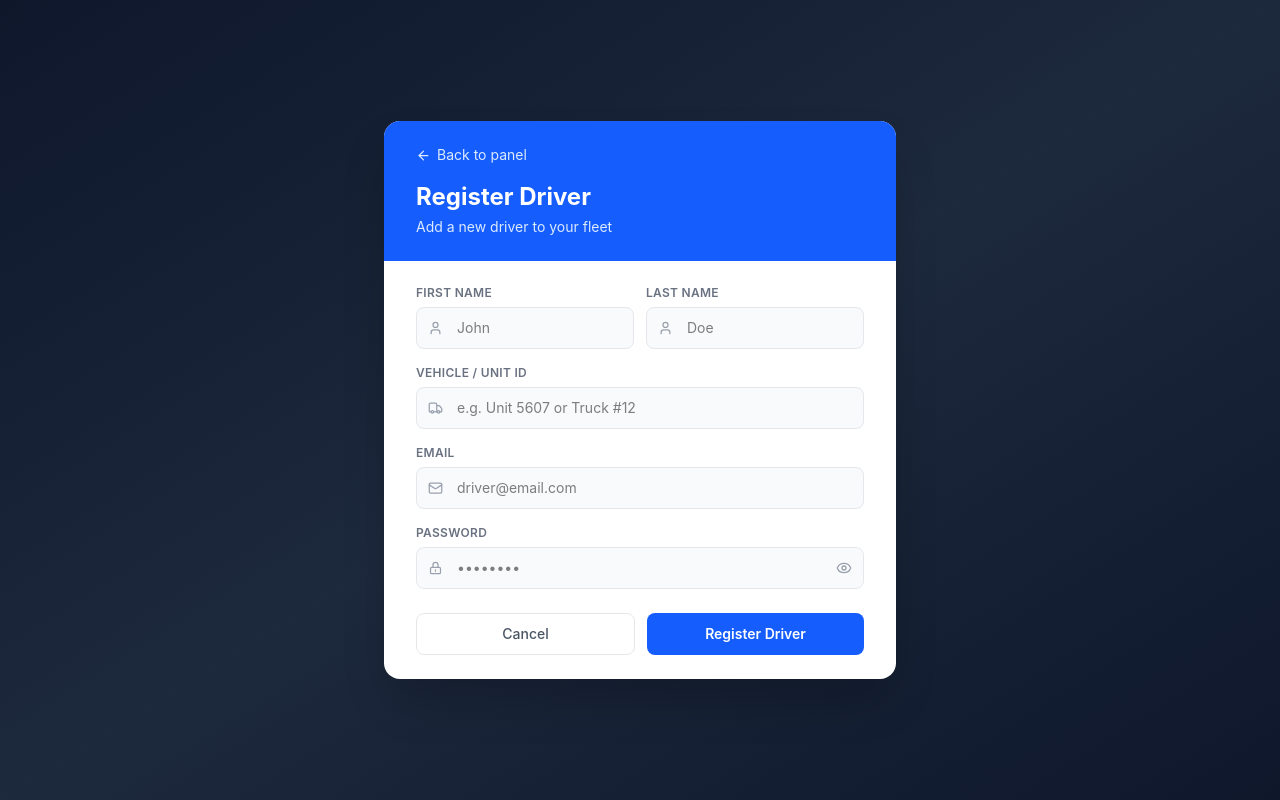
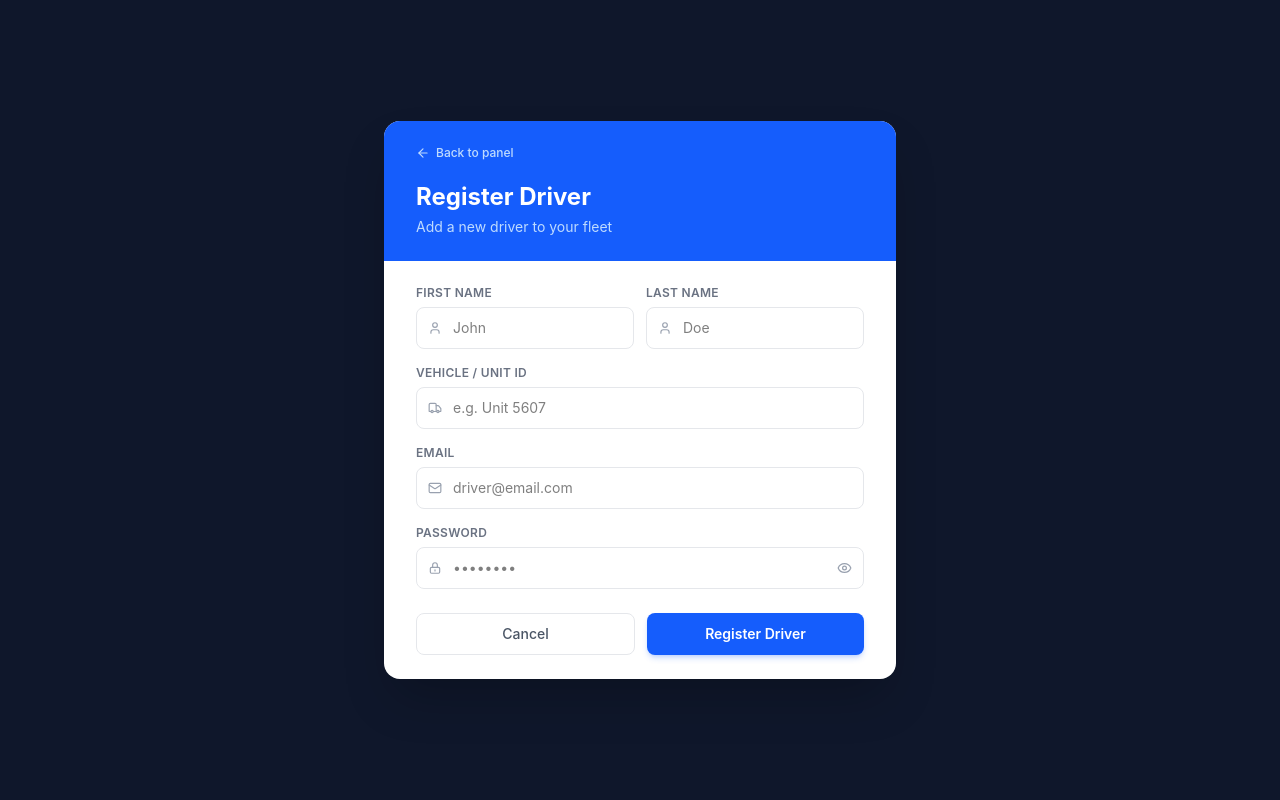
Before and after one commit to Judadimo22/skyloadWeb, a React (Vite) app: page /registerUser in a window 1280 px wide. Built offline with nearby package versions, Linux system fonts and the light colour scheme.

Commit message:
nd-Mejoras visuales Sign up

```diff
--- a/src/Components/Login/Login.jsx
+++ b/src/Components/Login/Login.jsx
@@ -2,27 +2,26 @@ import { useState } from "react";
 import { useDispatch } from "react-redux";
 import { useNavigate } from "react-router-dom";
 import { loginAdmin } from "../../redux/actions/adminActions";
+import { AlertCircle, Eye, EyeOff, Mail, MapPin, Package, Truck, Users } from "lucide-react";
+
+const FEATURES = [
+  { icon: MapPin,   text: "Live GPS tracking for all drivers" },
+  { icon: Truck,    text: "Assign and manage loads in seconds" },
+  { icon: Package,  text: "Real-time shipment status updates" },
+  { icon: Users,    text: "Full driver management dashboard" },
+];
 
 export default function Login() {
 
-  const dispatch = useDispatch();
-  const navigate = useNavigate();
+  const dispatch  = useDispatch();
+  const navigate  = useNavigate();
 
-  const [form, setForm] = useState({
-    email: "",
-    password: ""
-  });
-
-  const [loading, setLoading] = useState(false);
-  const [error, setError] = useState("");
+  const [form, setForm]               = useState({ email: "", password: "" });
+  const [loading, setLoading]         = useState(false);
+  const [error, setError]             = useState("");
   const [showPassword, setShowPassword] = useState(false);
 
-  const handleChange = (e) => {
-    setForm({
-      ...form,
-      [e.target.name]: e.target.value
-    });
-  };
+  const handleChange = (e) => setForm({ ...form, [e.target.name]: e.target.value });
 
   const handleSubmit = async (e) => {
     e.preventDefault();
@@ -34,97 +33,156 @@ export default function Login() {
     }
 
     try {
-
       setLoading(true);
-
-      const result = await dispatch(
-        loginAdmin(form.email, form.password)
-      );
-
-      if (result.status) {
-        navigate("/home");
-      }
-
-    } catch (err) {
-
+      const result = await dispatch(loginAdmin(form.email, form.password));
+      if (result.status) navigate("/home");
+    } catch {
       setError("Invalid email or password");
-
     } finally {
-
       setLoading(false);
-
     }
   };
 
   return (
-    <div className="min-h-screen flex items-center justify-center bg-gray-100">
+    <div className="min-h-screen flex">
 
-      <div className="w-full max-w-md bg-white rounded-2xl shadow-lg p-8">
+      {/* ── Left brand panel ── */}
+      <div className="hidden lg:flex lg:w-[52%] bg-slate-900 flex-col justify-between p-12 relative overflow-hidden">
 
-        <h2 className="text-2xl font-semibold text-center text-gray-800 mb-6">
-          Sign In
-        </h2>
+        {/* Decorative background circles */}
+        <div className="absolute -top-24 -right-24 w-96 h-96 bg-blue-600/10 rounded-full pointer-events-none" />
+        <div className="absolute top-1/2 -left-32 w-80 h-80 bg-blue-500/8 rounded-full pointer-events-none" />
+        <div className="absolute -bottom-20 right-20 w-64 h-64 bg-blue-700/10 rounded-full pointer-events-none" />
 
-        <form onSubmit={handleSubmit} className="space-y-5">
+        {/* Logo */}
+        <div className="flex items-center gap-3 relative z-10">
+          <div className="w-10 h-10 bg-blue-600 rounded-xl flex items-center justify-center shadow-lg shadow-blue-600/30">
+            <Truck size={20} className="text-white" />
+          </div>
+          <span className="text-xl font-bold text-white tracking-tight">Skyload Admin</span>
+        </div>
+
+        {/* Hero */}
+        <div className="relative z-10">
+          <div className="inline-flex items-center gap-2 bg-blue-600/20 border border-blue-500/30 rounded-full px-4 py-1.5 mb-6">
+            <div className="w-2 h-2 bg-blue-400 rounded-full animate-pulse" />
+            <span className="text-blue-300 text-xs font-semibold uppercase tracking-widest">Fleet Management Platform</span>
+          </div>
+
+          <h1 className="text-4xl font-bold text-white leading-tight mb-4">
+            Real-time fleet<br />
+            <span className="text-blue-400">management</span>
+          </h1>
+
+          <p className="text-slate-400 text-base mb-10 leading-relaxed max-w-sm">
+            Monitor your drivers, assign loads, and track shipments — all in one place.
+          </p>
+
+          <div className="space-y-3">
+            {FEATURES.map(({ icon: Icon, text }) => (
+              <div key={text} className="flex items-center gap-3">
+                <div className="w-8 h-8 bg-blue-600/20 border border-blue-500/20 rounded-lg flex items-center justify-center flex-shrink-0">
+                  <Icon size={14} className="text-blue-400" />
+                </div>
+                <span className="text-slate-300 text-sm">{text}</span>
+              </div>
+            ))}
+          </div>
+        </div>
+
+        {/* Footer */}
+        <p className="text-slate-600 text-xs relative z-10">
+          © {new Date().getFullYear()} Skyload. All rights reserved.
+        </p>
+
+      </div>
+
+      {/* ── Right form panel ── */}
+      <div className="flex-1 flex items-center justify-center bg-gray-50 p-6">
+
+        <div className="w-full max-w-sm">
+
+          {/* Mobile logo */}
+          <div className="flex items-center gap-2 mb-8 lg:hidden">
+            <div className="w-8 h-8 bg-blue-600 rounded-lg flex items-center justify-center">
+              <Truck size={15} className="text-white" />
+            </div>
+            <span className="text-lg font-bold text-gray-800">Skyload Admin</span>
+          </div>
+
+          <h2 className="text-2xl font-bold text-gray-900 mb-1">Welcome back</h2>
+          <p className="text-gray-500 text-sm mb-8">Sign in to your admin account</p>
+
+          <form onSubmit={handleSubmit} className="space-y-4">
 
             {error && (
-            <div className="bg-blue-50 border border-blue-200 text-blue-700 text-sm text-center rounded-lg px-4 py-2">
+              <div className="flex items-center gap-2.5 bg-blue-50 border border-blue-200 text-blue-700 text-sm rounded-lg px-4 py-3">
+                <AlertCircle size={15} className="flex-shrink-0" />
                 {error}
               </div>
             )}
 
             <div>
-            <label className="text-sm text-gray-600">Email</label>
+              <label className="block text-xs font-semibold text-gray-500 uppercase tracking-wide mb-1.5">
+                Email
+              </label>
+              <div className="relative">
+                <Mail size={14} className="absolute left-3 top-1/2 -translate-y-1/2 text-gray-400" />
                 <input
                   type="email"
                   name="email"
                   value={form.email}
                   onChange={handleChange}
-              placeholder="example@email.com"
-              className="w-full mt-1 px-4 py-2 border rounded-lg focus:outline-none focus:ring-2 focus:ring-blue-500"
+                  placeholder="admin@skyload.com"
+                  className="w-full pl-9 pr-4 py-2.5 border border-gray-200 rounded-lg text-sm bg-white focus:outline-none focus:ring-2 focus:ring-blue-500 focus:border-transparent transition"
                 />
+              </div>
             </div>
 
             <div>
-            <label className="text-sm text-gray-600">Password</label>
-
+              <label className="block text-xs font-semibold text-gray-500 uppercase tracking-wide mb-1.5">
+                Password
+              </label>
               <div className="relative">
-
+                <svg className="absolute left-3 top-1/2 -translate-y-1/2 text-gray-400 w-3.5 h-3.5" fill="none" stroke="currentColor" viewBox="0 0 24 24">
+                  <path strokeLinecap="round" strokeLinejoin="round" strokeWidth={2} d="M12 15v2m-6 4h12a2 2 0 002-2v-6a2 2 0 00-2-2H6a2 2 0 00-2 2v6a2 2 0 002 2zm10-10V7a4 4 0 00-8 0v4h8z" />
+                </svg>
                 <input
                   type={showPassword ? "text" : "password"}
                   name="password"
                   value={form.password}
                   onChange={handleChange}
-                placeholder="********"
-                className="w-full mt-1 px-4 py-2 border rounded-lg focus:outline-none focus:ring-2 focus:ring-blue-500 pr-12"
+                  placeholder="••••••••"
+                  className="w-full pl-9 pr-11 py-2.5 border border-gray-200 rounded-lg text-sm bg-white focus:outline-none focus:ring-2 focus:ring-blue-500 focus:border-transparent transition"
                 />
-
                 <button
                   type="button"
-                onClick={() => setShowPassword(!showPassword)}
-                className="absolute right-3 top-1/2 transform -translate-y-1/2 text-sm text-gray-500 hover:text-gray-700"
+                  onClick={() => setShowPassword(s => !s)}
+                  className="absolute right-3 top-1/2 -translate-y-1/2 text-gray-400 hover:text-gray-600 transition"
                 >
-                {showPassword ? "Hide" : "Show"}
+                  {showPassword ? <EyeOff size={15} /> : <Eye size={15} />}
                 </button>
-
               </div>
             </div>
 
             <button
               type="submit"
               disabled={loading}
-            className="w-full bg-blue-600 text-white py-2 rounded-lg hover:bg-blue-700 transition disabled:opacity-50"
+              className="w-full bg-blue-600 text-white py-2.5 rounded-lg font-semibold text-sm hover:bg-blue-700 active:bg-blue-800 transition disabled:opacity-60 disabled:cursor-not-allowed flex items-center justify-center gap-2 mt-1 shadow-md shadow-blue-600/20"
             >
+              {loading && <span className="w-4 h-4 border-2 border-white border-t-transparent rounded-full animate-spin" />}
               {loading ? "Signing in..." : "Sign In"}
             </button>
 
           </form>
 
-        <p className="text-sm text-center text-gray-500 mt-6">
-          © {new Date().getFullYear()} Skyload
+          <p className="text-xs text-center text-gray-400 mt-8">
+            © {new Date().getFullYear()} Skyload · Admin Panel
           </p>
 
         </div>
       </div>
+
+    </div>
   );
 }
--- a/src/Components/Users/RegisterUser.jsx
+++ b/src/Components/Users/RegisterUser.jsx
@@ -7,68 +7,45 @@ import { ArrowLeft, Eye, EyeOff, Mail, Truck, User } from "lucide-react";
 
 export const RegisterUser = () => {
 
-  const navigate = useNavigate();
-  const dispatch = useDispatch();
+  const navigate  = useNavigate();
+  const dispatch  = useDispatch();
   const [showPassword, setShowPassword] = useState(false);
+  const [loading, setLoading]           = useState(false);
 
   const [form, setForm] = useState({
-    name: "",
-    lastName: "",
-    email: "",
-    password: "",
-    vehicle: ""
+    name: "", lastName: "", email: "", password: "", vehicle: ""
   });
 
-  const [loading, setLoading] = useState(false);
-
-  const handleChange = (e) => {
-    setForm({ ...form, [e.target.name]: e.target.value });
-  };
+  const handleChange = (e) => setForm({ ...form, [e.target.name]: e.target.value });
 
   const handleSubmit = async (e) => {
-
     e.preventDefault();
 
     if (!form.name || !form.lastName || !form.email || !form.password) {
-      Swal.fire({ icon: "warning", title: "Missing fields", text: "All fields are required" });
+      Swal.fire({ icon: "warning", title: "Missing fields", text: "All fields are required", confirmButtonColor: "#2563eb" });
       return;
     }
 
     try {
-
       setLoading(true);
-
-      const result = await dispatch(
-        registerUser(form.email, form.password, form.name, form.lastName, form.vehicle)
-      );
+      const result = await dispatch(registerUser(form.email, form.password, form.name, form.lastName, form.vehicle));
 
       if (result.token) {
-        await Swal.fire({
-          icon: "success",
-          title: "Driver registered",
-          text: "The driver was added to your fleet",
-          confirmButtonColor: "#2563eb"
-        });
+        await Swal.fire({ icon: "success", title: "Driver registered", text: "The driver was added to your fleet", confirmButtonColor: "#2563eb" });
         navigate("/home");
       }
-
-    } catch (error) {
-
-      console.error(error);
-      Swal.fire({ icon: "error", title: "Error", text: "An error occurred while creating the user" });
-
+    } catch {
+      Swal.fire({ icon: "error", title: "Error", text: "An error occurred while creating the user", confirmButtonColor: "#2563eb" });
     } finally {
-
       setLoading(false);
-
     }
-
   };
 
-  const inputClass = "w-full pl-10 pr-4 py-2.5 border border-gray-200 rounded-lg text-sm focus:outline-none focus:ring-2 focus:ring-blue-500 focus:border-transparent transition bg-gray-50 focus:bg-white";
+  const inputClass = "w-full pl-9 pr-4 py-2.5 border border-gray-200 rounded-lg text-sm bg-white focus:outline-none focus:ring-2 focus:ring-blue-500 focus:border-transparent transition";
+  const labelClass = "block text-xs font-semibold text-gray-500 uppercase tracking-wide mb-1.5";
 
   return (
-    <div className="min-h-screen bg-gradient-to-br from-slate-900 via-slate-800 to-slate-900 flex items-center justify-center p-4">
+    <div className="min-h-screen bg-slate-900 flex items-center justify-center p-4">
 
       <div className="bg-white rounded-2xl shadow-2xl w-full max-w-lg overflow-hidden">
 
@@ -77,101 +54,56 @@ export const RegisterUser = () => {
           <button
             type="button"
             onClick={() => navigate("/home")}
-            className="flex items-center gap-1.5 text-blue-100 hover:text-white text-sm mb-4 transition"
+            className="flex items-center gap-1.5 text-blue-200 hover:text-white text-xs font-medium mb-5 transition"
           >
-            <ArrowLeft size={15} />
+            <ArrowLeft size={14} />
             Back to panel
           </button>
           <h2 className="text-2xl font-bold text-white">Register Driver</h2>
-          <p className="text-blue-100 text-sm mt-1">Add a new driver to your fleet</p>
+          <p className="text-blue-200 text-sm mt-1">Add a new driver to your fleet</p>
         </div>
 
         {/* Form */}
         <div className="px-8 py-6">
           <form onSubmit={handleSubmit} className="space-y-4">
 
-            {/* Name row */}
             <div className="grid grid-cols-2 gap-3">
-
               <div>
-                <label className="text-xs font-semibold text-gray-500 uppercase tracking-wide mb-1.5 block">
-                  First Name
-                </label>
+                <label className={labelClass}>First Name</label>
                 <div className="relative">
-                  <User size={15} className="absolute left-3 top-1/2 -translate-y-1/2 text-gray-400" />
-                  <input
-                    type="text"
-                    name="name"
-                    value={form.name}
-                    onChange={handleChange}
-                    placeholder="John"
-                    className={inputClass}
-                  />
+                  <User size={14} className="absolute left-3 top-1/2 -translate-y-1/2 text-gray-400" />
+                  <input type="text" name="name" value={form.name} onChange={handleChange} placeholder="John" className={inputClass} />
                 </div>
               </div>
-
               <div>
-                <label className="text-xs font-semibold text-gray-500 uppercase tracking-wide mb-1.5 block">
-                  Last Name
-                </label>
+                <label className={labelClass}>Last Name</label>
                 <div className="relative">
-                  <User size={15} className="absolute left-3 top-1/2 -translate-y-1/2 text-gray-400" />
-                  <input
-                    type="text"
-                    name="lastName"
-                    value={form.lastName}
-                    onChange={handleChange}
-                    placeholder="Doe"
-                    className={inputClass}
-                  />
+                  <User size={14} className="absolute left-3 top-1/2 -translate-y-1/2 text-gray-400" />
+                  <input type="text" name="lastName" value={form.lastName} onChange={handleChange} placeholder="Doe" className={inputClass} />
                 </div>
-              </div>
-
-            </div>
-
-            {/* Vehicle */}
-            <div>
-              <label className="text-xs font-semibold text-gray-500 uppercase tracking-wide mb-1.5 block">
-                Vehicle / Unit ID
-              </label>
-              <div className="relative">
-                <Truck size={15} className="absolute left-3 top-1/2 -translate-y-1/2 text-gray-400" />
-                <input
-                  type="text"
-                  name="vehicle"
-                  value={form.vehicle}
-                  onChange={handleChange}
-                  placeholder="e.g. Unit 5607 or Truck #12"
-                  className={inputClass}
-                />
               </div>
             </div>
 
-            {/* Email */}
             <div>
-              <label className="text-xs font-semibold text-gray-500 uppercase tracking-wide mb-1.5 block">
-                Email
-              </label>
+              <label className={labelClass}>Vehicle / Unit ID</label>
               <div className="relative">
-                <Mail size={15} className="absolute left-3 top-1/2 -translate-y-1/2 text-gray-400" />
-                <input
-                  type="email"
-                  name="email"
-                  value={form.email}
-                  onChange={handleChange}
-                  placeholder="driver@email.com"
-                  className={inputClass}
-                />
+                <Truck size={14} className="absolute left-3 top-1/2 -translate-y-1/2 text-gray-400" />
+                <input type="text" name="vehicle" value={form.vehicle} onChange={handleChange} placeholder="e.g. Unit 5607" className={inputClass} />
               </div>
             </div>
 
-            {/* Password */}
             <div>
-              <label className="text-xs font-semibold text-gray-500 uppercase tracking-wide mb-1.5 block">
-                Password
-              </label>
+              <label className={labelClass}>Email</label>
               <div className="relative">
-                <svg className="absolute left-3 top-1/2 -translate-y-1/2 text-gray-400 w-[15px] h-[15px]" fill="none" stroke="currentColor" viewBox="0 0 24 24">
+                <Mail size={14} className="absolute left-3 top-1/2 -translate-y-1/2 text-gray-400" />
+                <input type="email" name="email" value={form.email} onChange={handleChange} placeholder="driver@email.com" className={inputClass} />
+              </div>
+            </div>
+
+            <div>
+              <label className={labelClass}>Password</label>
+              <div className="relative">
+                <svg className="absolute left-3 top-1/2 -translate-y-1/2 text-gray-400 w-3.5 h-3.5" fill="none" stroke="currentColor" viewBox="0 0 24 24">
                   <path strokeLinecap="round" strokeLinejoin="round" strokeWidth={2} d="M12 15v2m-6 4h12a2 2 0 002-2v-6a2 2 0 00-2-2H6a2 2 0 00-2 2v6a2 2 0 002 2zm10-10V7a4 4 0 00-8 0v4h8z" />
                 </svg>
                 <input
@@ -180,38 +112,29 @@ export const RegisterUser = () => {
                   value={form.password}
                   onChange={handleChange}
                   placeholder="••••••••"
-                  className="w-full pl-10 pr-16 py-2.5 border border-gray-200 rounded-lg text-sm focus:outline-none focus:ring-2 focus:ring-blue-500 focus:border-transparent transition bg-gray-50 focus:bg-white"
+                  className="w-full pl-9 pr-11 py-2.5 border border-gray-200 rounded-lg text-sm bg-white focus:outline-none focus:ring-2 focus:ring-blue-500 focus:border-transparent transition"
                 />
-                <button
-                  type="button"
-                  onClick={() => setShowPassword(!showPassword)}
-                  className="absolute right-3 top-1/2 -translate-y-1/2 text-gray-400 hover:text-gray-600 transition"
-                >
-                  {showPassword ? <EyeOff size={16} /> : <Eye size={16} />}
+                <button type="button" onClick={() => setShowPassword(s => !s)} className="absolute right-3 top-1/2 -translate-y-1/2 text-gray-400 hover:text-gray-600 transition">
+                  {showPassword ? <EyeOff size={15} /> : <Eye size={15} />}
                 </button>
               </div>
             </div>
 
-            {/* Buttons */}
             <div className="flex gap-3 pt-2">
               <button
                 type="button"
                 onClick={() => navigate("/home")}
-                className="flex-1 px-4 py-2.5 border border-gray-200 rounded-lg text-sm text-gray-600 hover:bg-gray-50 transition font-medium"
+                className="flex-1 py-2.5 border border-gray-200 rounded-lg text-sm text-gray-600 hover:bg-gray-50 transition font-medium"
               >
                 Cancel
               </button>
               <button
                 type="submit"
                 disabled={loading}
-                className="flex-1 bg-blue-600 text-white px-4 py-2.5 rounded-lg text-sm hover:bg-blue-700 transition font-semibold disabled:opacity-60 disabled:cursor-not-allowed"
+                className="flex-1 bg-blue-600 text-white py-2.5 rounded-lg text-sm font-semibold hover:bg-blue-700 transition disabled:opacity-60 disabled:cursor-not-allowed flex items-center justify-center gap-2 shadow-md shadow-blue-600/20"
               >
-                {loading ? (
-                  <span className="flex items-center justify-center gap-2">
-                    <span className="w-4 h-4 border-2 border-white border-t-transparent rounded-full animate-spin" />
-                    Registering...
-                  </span>
-                ) : "Register Driver"}
+                {loading && <span className="w-4 h-4 border-2 border-white border-t-transparent rounded-full animate-spin" />}
+                {loading ? "Registering..." : "Register Driver"}
               </button>
             </div>
 
--- a/src/Components/Users/Users.jsx
+++ b/src/Components/Users/Users.jsx
@@ -285,7 +285,7 @@ const RegisterDriverModal = ({ onClose, onSuccess }) => {
         </div>
 
         {/* Body */}
-        <form onSubmit={handleSubmit} className="flex flex-col">
+        <form onSubmit={handleSubmit} autoComplete="off" className="flex flex-col">
           <div className="px-6 py-5 space-y-4">
 
             {/* Name row */}
@@ -320,7 +320,7 @@ const RegisterDriverModal = ({ onClose, onSuccess }) => {
               <label className={labelClass}>Email</label>
               <div className="relative">
                 <Mail size={14} className="absolute left-3 top-1/2 -translate-y-1/2 text-gray-400" />
-                <input type="email" name="email" value={form.email} onChange={handleChange} placeholder="driver@email.com" className={inputClass} />
+                <input type="email" name="email" value={form.email} onChange={handleChange} placeholder="driver@email.com" autoComplete="off" className={inputClass} />
               </div>
             </div>
 
@@ -337,6 +337,7 @@ const RegisterDriverModal = ({ onClose, onSuccess }) => {
                   value={form.password}
                   onChange={handleChange}
                   placeholder="••••••••"
+                  autoComplete="new-password"
                   className="w-full pl-9 pr-12 py-2.5 border border-gray-200 rounded-lg text-sm bg-gray-50 focus:bg-white focus:outline-none focus:ring-2 focus:ring-blue-500 focus:border-transparent transition"
                 />
                 <button
@@ -396,7 +397,7 @@ export const UsersList = () => {
 
   return (
 
-    <div className="space-y-6 border-2 shadow-md border-[#0066f9] rounded-lg">
+    <div className="space-y-6 border border-gray-600 shadow-md rounded-lg">
 
       {assignUser && (
         <AssignLoadModal
```
Also changed, not shown: src/Components/Home/Home.jsx (+54 -46 lines), src/Pages/LoginPage.jsx (+2 -8 lines). Lines whose indentation alone changed are shown as unchanged.
